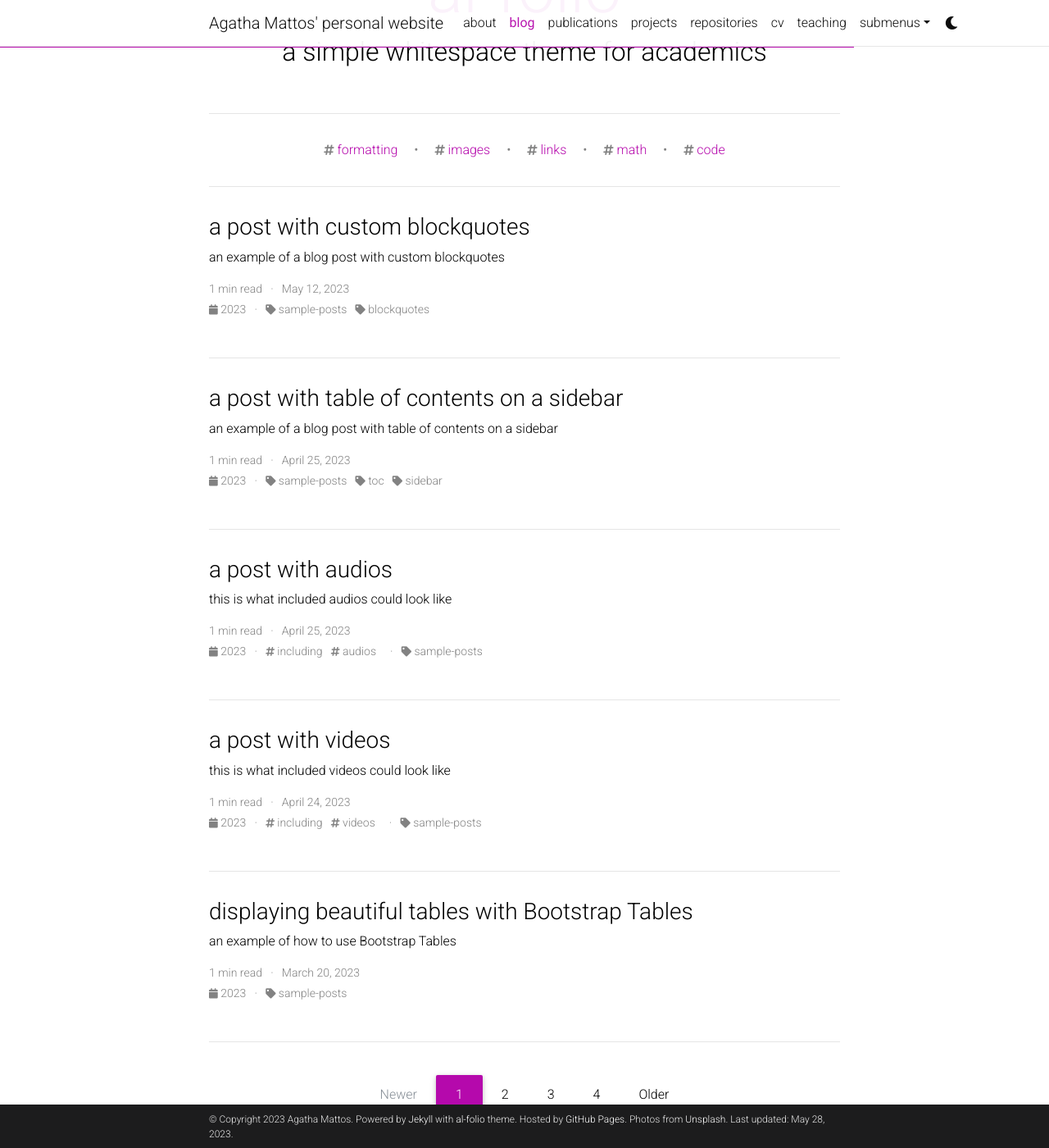
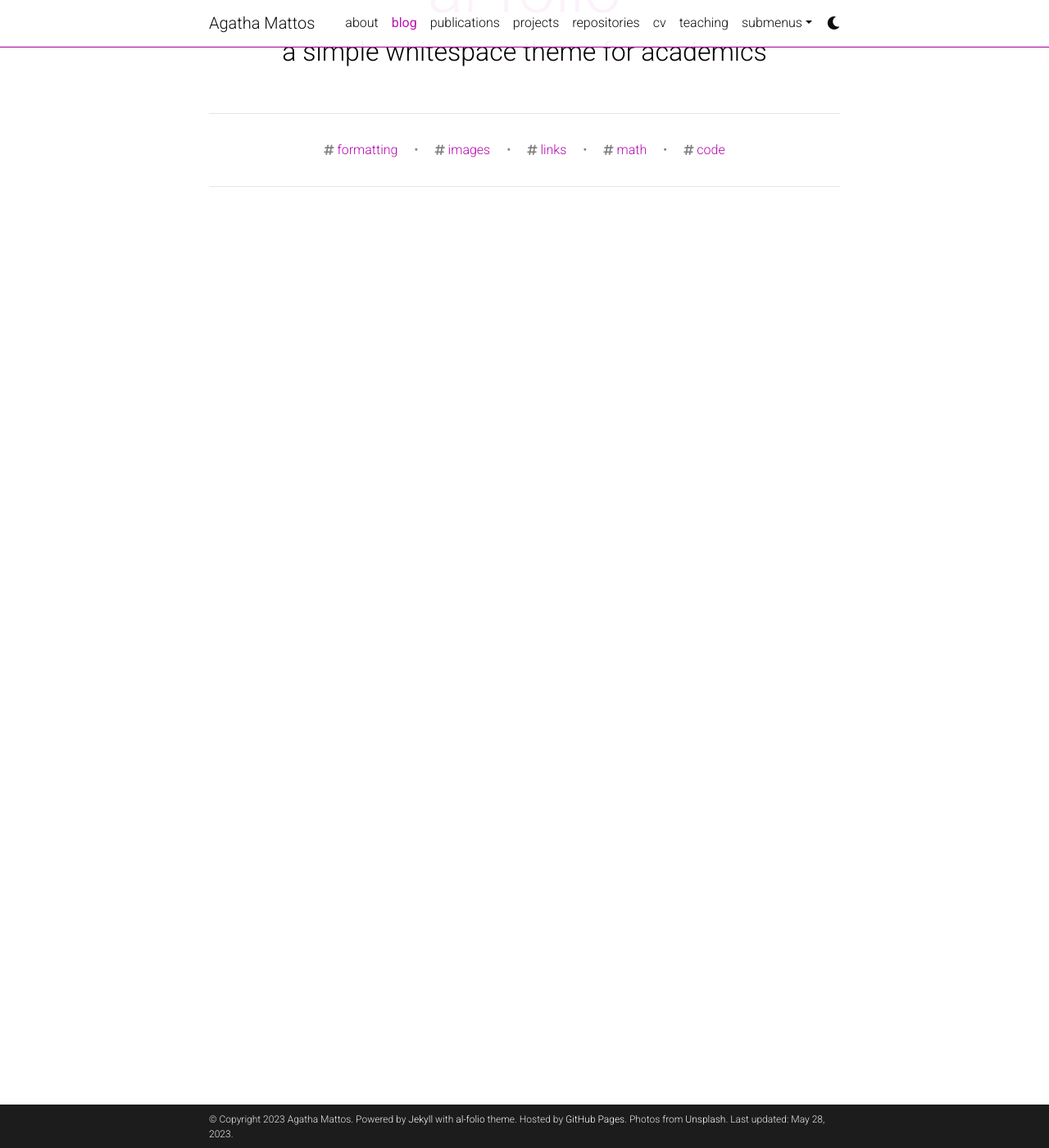
Before and after one commit to agathamattos/agathamattos.github.io, a Jekyll site: the page built from blog/index.html, in a window 1280 px wide and 1400 px high, scrolled down 197 px. Shown: the whole window at 82% size. Built offline with Jekyll 4.4.1, drawn with Linux system fonts in a browser that asks for light colours; the list of posts is cut into pages by our own code; comment, search, counter and statistics services are not loaded; a style sheet for code colours, icons or effects is not loaded.

Commit message:
Removed blog

```diff
--- a/_config.yml
+++ b/_config.yml
@@ -2,7 +2,7 @@
 # Site settings
 # -----------------------------------------------------------------------------
 
-title: Agatha Mattos' personal website # the website title (if blank, full name will be used instead)
+title: Agatha Mattos # the website title (if blank, full name will be used instead)
 first_name: Agatha # your first name
 middle_name: # your middle name or initial
 last_name: Mattos # your last name
@@ -45,7 +45,7 @@
 # will use title and url fields
 # Take a look to https://github.com/jekyll/jekyll-feed for more customization
 
-rss_icon: true
+rss_icon: false
 
 # -----------------------------------------------------------------------------
 # Layout
@@ -129,7 +129,7 @@
 
 # Pagination
 pagination:
-  enabled: true
+  enabled: false
 
 related_blog_posts:
   enabled: true
```
